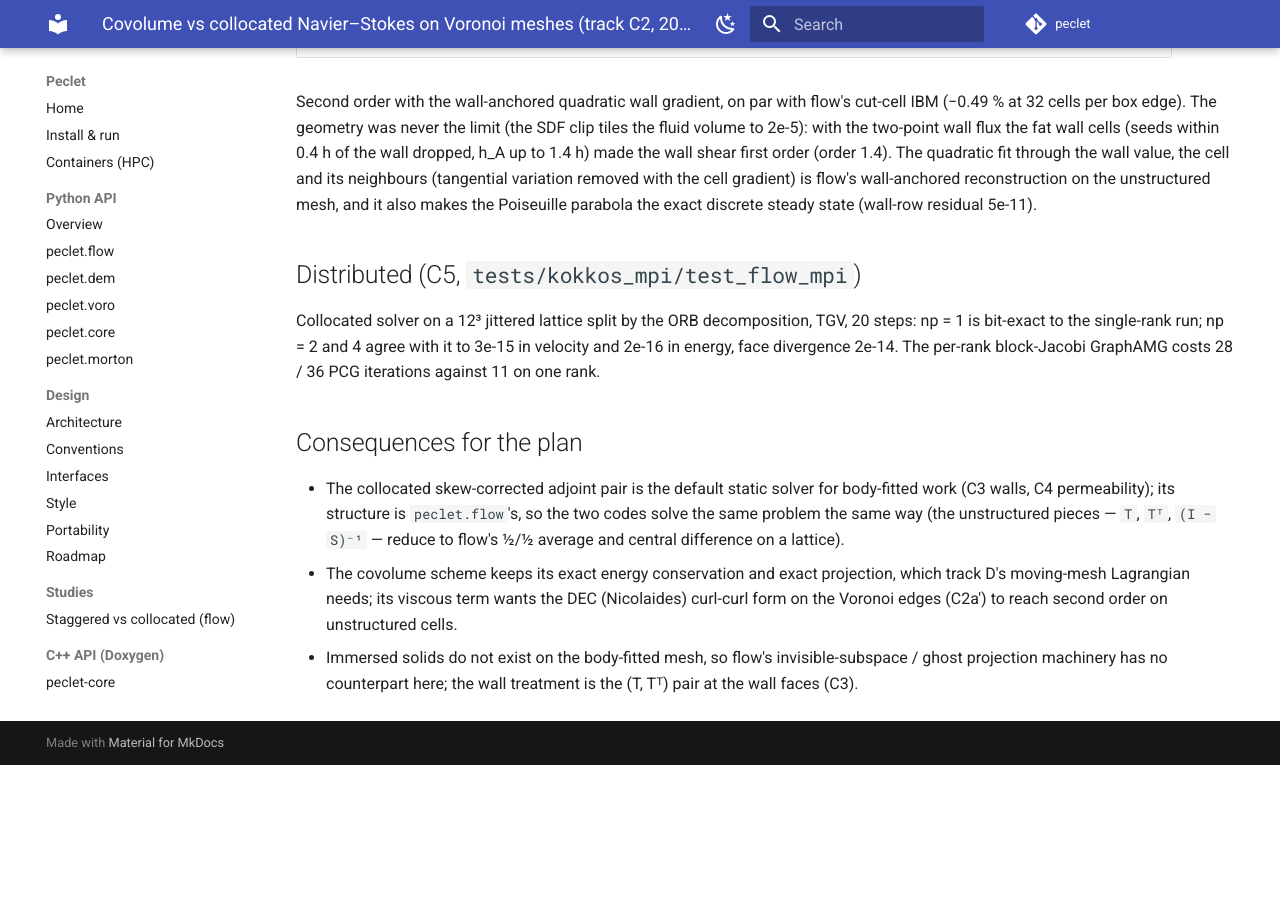
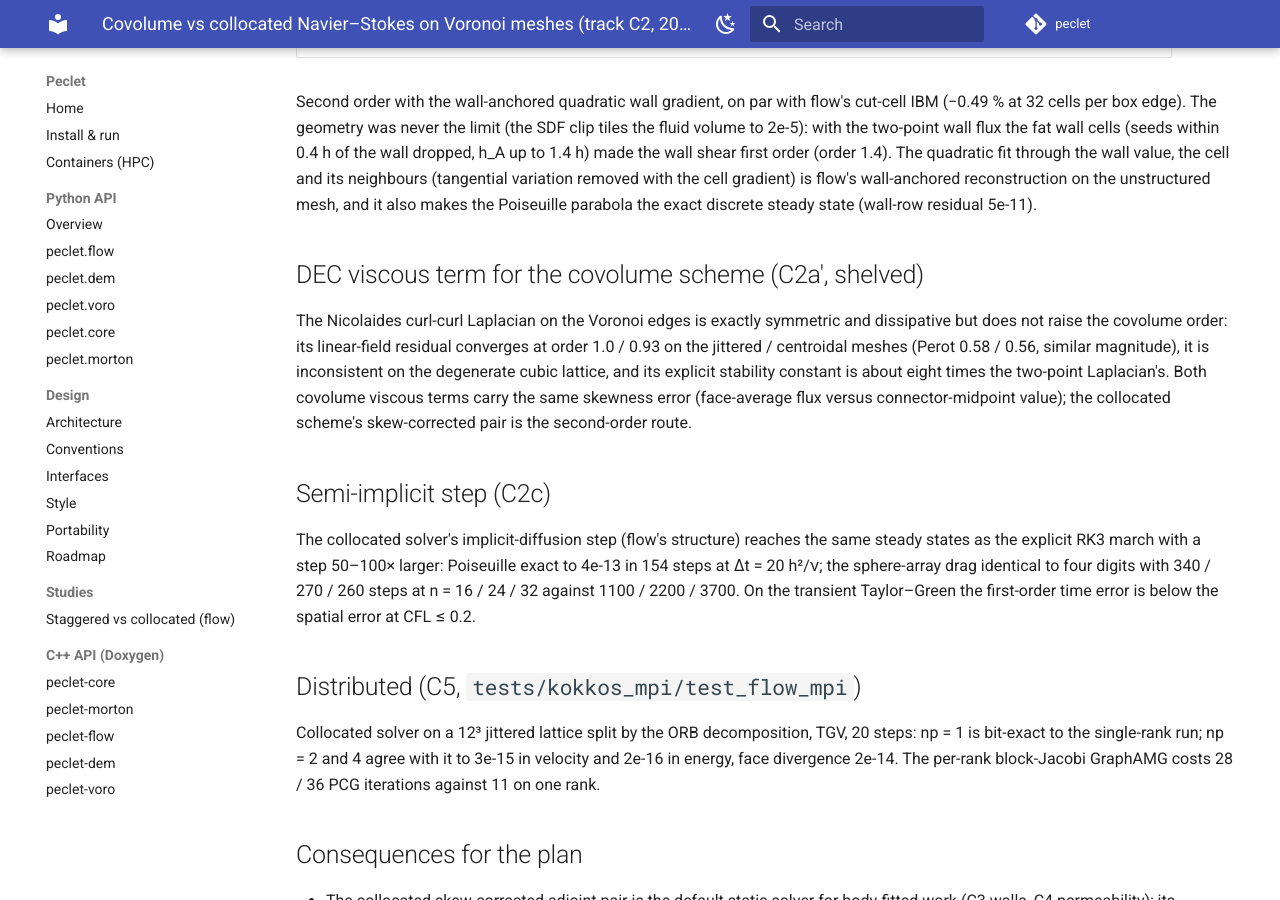
Before and after one commit to computational-chemical-engineering/peclet, an MkDocs documentation site: the page built from docs/studies/voro_covolume_vs_collocated.md, in a window 1280 px wide and 900 px high, scrolled down 3148 px. Built offline with MkDocs 1.6.1 and Material for MkDocs 9.7.7, drawn with Linux system fonts in a browser that asks for light colours; comment, search, counter and statistics services are not loaded; before the commit the page ends 3913 px from its top, so only the background shows below that.

Commit message:
voro -> e2d3a8c: C2c semi-implicit step (flow's; Stokes marches 14x fewer steps, MPI-capable) + C2a′ DEC viscous term measured and shelved; plan rows + study page
Co-Authored-By: Claude Fable 5.1 <noreply@anthropic.com>
Claude-Session: https://claude.ai/code/session_01Wqm2gbrbGKeKH8YVUHoTch

```diff
--- a/docs/studies/voro_covolume_vs_collocated.md
+++ b/docs/studies/voro_covolume_vs_collocated.md
@@ -96,6 +96,23 @@ through the wall value, the cell and its neighbours (tangential variation remove
 gradient) is flow's wall-anchored reconstruction on the unstructured mesh, and it also makes the
 Poiseuille parabola the exact discrete steady state (wall-row residual 5e-11).
 
+## DEC viscous term for the covolume scheme (C2a′, shelved)
+
+The Nicolaides curl-curl Laplacian on the Voronoi edges is exactly symmetric and dissipative but
+does not raise the covolume order: its linear-field residual converges at order 1.0 / 0.93 on the
+jittered / centroidal meshes (Perot 0.58 / 0.56, similar magnitude), it is inconsistent on the
+degenerate cubic lattice, and its explicit stability constant is about eight times the two-point
+Laplacian's. Both covolume viscous terms carry the same skewness error (face-average flux versus
+connector-midpoint value); the collocated scheme's skew-corrected pair is the second-order route.
+
+## Semi-implicit step (C2c)
+
+The collocated solver's implicit-diffusion step (flow's structure) reaches the same steady states
+as the explicit RK3 march with a step 50–100× larger: Poiseuille exact to 4e-13 in 154 steps at
+Δt = 20 h²/ν; the sphere-array drag identical to four digits with 340 / 270 / 260 steps at
+n = 16 / 24 / 32 against 1100 / 2200 / 3700. On the transient Taylor–Green the first-order time
+error is below the spatial error at CFL ≤ 0.2.
+
 ## Distributed (C5, `tests/kokkos_mpi/test_flow_mpi`)
 
 Collocated solver on a 12³ jittered lattice split by the ORB decomposition, TGV, 20 steps:
```
Also changed, not shown: docs/VORONOI_METHODS_PLAN.md (+2 -1 lines).
